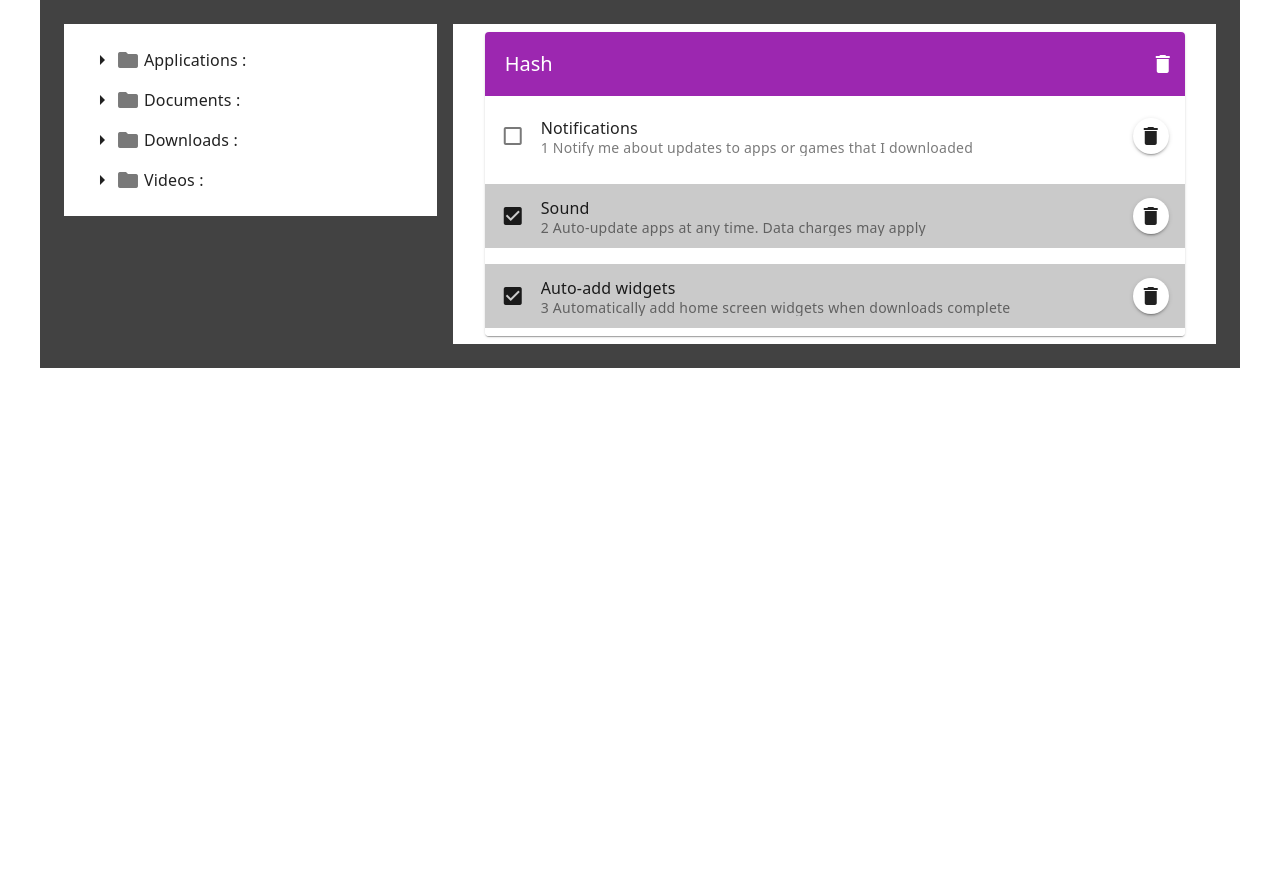
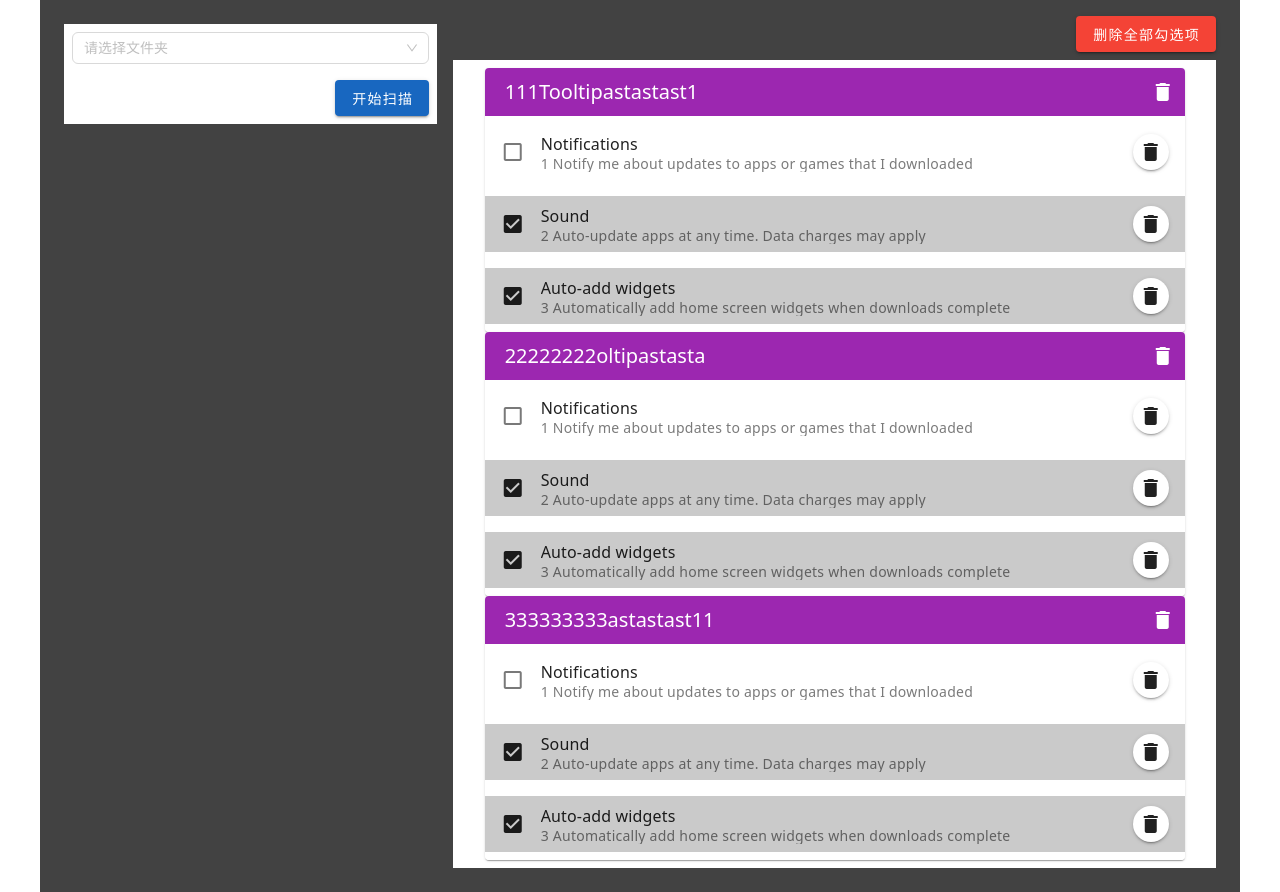
Before and after one commit to yubaoquan/dutor, a Vue app: page /dutor in a window 1280 px wide. Before the commit the page ends 800 px from the top, so only its background shows below. Built offline with nearby package versions, Linux system fonts and the light colour scheme.

Commit message:
feat: 使用 antd 的 tree 组件, 添加删除全部勾选项的 UI;

```diff
--- a/package.json
+++ b/package.json
@@ -13,6 +13,7 @@
     "format": "prettier --write src/"
   },
   "dependencies": {
+    "ant-design-vue": "^4.1.2",
     "pinia": "^2.1.7",
     "vue": "^3.4.21",
     "vue-router": "^4.3.0",
@@ -44,6 +45,7 @@
     "typescript": "~5.4.0",
     "vite": "^5.1.6",
     "vite-plugin-vue-devtools": "^7.0.18",
+    "vite-plugin-vuetify": "^2.0.3",
     "vue-tsc": "^2.0.6"
   }
 }
--- a/src/components/file-list/file-list.vue
+++ b/src/components/file-list/file-list.vue
@@ -1,14 +1,11 @@
 <template>
   <div>
     <v-card class="mx-auto" max-width="700">
-      <v-toolbar color="purple">
+      <v-toolbar color="purple" density="compact">
         <v-toolbar-title>
-          <v-tooltip
-            text="Tooltipastastast11111111111111112222222222222222aetasetaestaaaaaabbbbbbbbbbbbbbbbbbbbasetasetastastaetetestataset"
-            location="bottom"
-          >
+          <v-tooltip :text="hash" location="bottom">
             <template v-slot:activator="{ props }">
-              <div v-bind="props" @click="foo(props)">Hash</div>
+              <div v-bind="props" @click="foo(props)">{{ hash.slice(0, 20) }}</div>
             </template>
           </v-tooltip>
         </v-toolbar-title>
@@ -21,10 +18,11 @@
         lines="two"
         :selected="selected"
         select-strategy="classic"
-        v-for="file in files"
+        v-for="file in props.files"
         :key="file.id"
+        density="compact"
       >
-        <v-list-item :value="file.id">
+        <v-list-item :value="file.id" density="compact">
           <template v-slot:prepend="{ isSelected }">
             <v-list-item-action start>
               <v-checkbox-btn :model-value="isSelected" :update:modelValue="foo"></v-checkbox-btn>
@@ -68,11 +66,22 @@
 </template>
 
 <script lang="ts" setup>
-import { ref } from 'vue';
+import { ref, defineProps } from 'vue';
 import DeleteAllConfirm from './delete-all-confirm.vue';
 
-const foo = (props) => {
-  console.info(`props`, props);
+type FileItem = {
+  id: string;
+  name: string;
+  path: string;
+};
+
+const props = defineProps<{
+  hash: string;
+  files: FileItem[];
+}>();
+
+const foo = (a) => {
+  console.info(`props`, a);
 };
 
 const needConfirm = ref(null);
@@ -117,20 +126,6 @@ const handleDeleteFileCancel = (file) => {
   console.info(`delete file cancel`, file);
   needConfirm.value = null;
 };
-
-const files = [
-  {
-    id: '1',
-    name: 'Notifications',
-    path: '1 Notify me about updates to apps or games that I downloaded',
-  },
-  { id: '2', name: 'Sound', path: '2 Auto-update apps at any time. Data charges may apply' },
-  {
-    id: '3',
-    name: 'Auto-add widgets',
-    path: '3 Automatically add home screen widgets when downloads complete',
-  },
-];
 </script>
 
 <style lang="less" scoped></style>
--- /dev/null
+++ b/src/components/folder-select/folder-select.vue
@@ -0,0 +1,56 @@
+<template>
+  <tree-select
+    v-model:value="value"
+    tree-data-simple-mode
+    style="width: 100%"
+    :dropdown-style="{ maxHeight: '500px', overflow: 'auto' }"
+    placeholder="请选择文件夹"
+    allow-clear
+    :tree-data="treeData"
+    tree-node-filter-prop="label"
+    :load-data="onLoadData"
+  ></tree-select>
+</template>
+
+<script lang="ts" setup>
+import { TreeSelect } from 'ant-design-vue';
+import type { TreeSelectProps } from 'ant-design-vue';
+import { ref, watch } from 'vue';
+
+const value = ref<string>();
+const treeData = ref<TreeSelectProps['treeData']>([
+  { id: 1, pId: 0, value: '1', title: 'Expand to load' },
+  { id: 2, pId: 0, value: '2', title: 'Expand to load' },
+  { id: 3, pId: 0, value: '3', title: 'Tree Node', isLeaf: true },
+]);
+
+watch(value, () => {
+  console.log(value.value);
+});
+
+const genTreeNode = (parentId: number, isLeaf = false): TreeSelectProps['treeData'][number] => {
+  const random = Math.random().toString(36).substring(2, 6);
+  return {
+    id: random,
+    pId: parentId,
+    value: random,
+    title: isLeaf ? 'Tree Node' : 'Expand to load',
+    isLeaf,
+  };
+};
+const onLoadData = (treeNode: TreeSelectProps['treeData'][number]) =>
+  new Promise((resolve) => {
+    const { id } = treeNode.dataRef;
+    setTimeout(() => {
+      treeData.value = treeData.value.concat([
+        genTreeNode(id, false),
+        genTreeNode(id, true),
+        genTreeNode(id, true),
+      ]);
+      console.log(treeData.value);
+      resolve(true);
+    }, 300);
+  });
+</script>
+
+<style lang="less" scoped></style>
--- a/src/views/dutor-view.vue
+++ b/src/views/dutor-view.vue
@@ -3,17 +3,23 @@
     <v-row no-gutters>
       <v-col cols="12" sm="4">
         <v-sheet class="ma-2 pa-2">
-          <v-treeview :items="files" density="compact" selectable>
-            <template v-slot:prepend="{ item, open }">
-              <v-icon v-if="item.children" :icon="open ? 'mdi-folder-open' : 'mdi-folder'"></v-icon>
-              <v-icon v-else icon="mdi-file-document-outline"></v-icon>
-            </template>
-          </v-treeview>
+          <folder-select></folder-select>
+          <div class="mt-4 text-right">
+            <v-btn color="primary" :loading="isLoading" @click="handleStartClick">开始扫描</v-btn>
+          </div>
         </v-sheet>
       </v-col>
       <v-col cols="12" sm="8">
+        <div class="text-right pr-2">
+          <v-btn color="red" @click="handleDeleteAllClick">删除全部勾选项</v-btn>
+        </div>
         <v-sheet class="ma-2 pa-2">
-          <file-list></file-list>
+          <file-list
+            v-for="filesGroup in filesGroups"
+            :key="filesGroup.hash"
+            :hash="filesGroup.hash"
+            :files="filesGroup.files"
+          ></file-list>
         </v-sheet>
       </v-col>
     </v-row>
@@ -21,81 +27,73 @@
 </template>
 
 <script lang="ts" setup>
-import { VTreeview } from 'vuetify/labs/VTreeview';
+import { ref } from 'vue';
 import FileList from '@/components/file-list/file-list.vue';
+import FolderSelect from '@/components/folder-select/folder-select.vue';
 
-const files = [
+const isLoading = ref(false);
+const handleStartClick = () => {
+  isLoading.value = true;
+
+  setTimeout(() => {
+    isLoading.value = false;
+  }, 1000);
+};
+
+const handleDeleteAllClick = () => {
+  console.info(`delete all files`);
+};
+
+const filesGroups = ref([
   {
-    id: 1,
-    title: 'Applications :',
-    children: [
-      { id: 2, title: 'Calendar : app' },
-      { id: 3, title: 'Chrome : app' },
-      { id: 4, title: 'Webstorm : app' },
-    ],
-  },
-  {
-    id: 5,
-    title: 'Documents :',
-    children: [
+    hash: '111Tooltipastastast11111111111111112222222222222222aetasetaestaaaaaabbbbbbbbbbbbbbbbbbbbasetasetastastaetetestataset',
+    files: [
       {
-        id: 6,
-        title: 'vuetify :',
-        children: [
-          {
-            id: 7,
-            title: 'src :',
-            children: [
-              { id: 8, title: 'index : ts' },
-              { id: 9, title: 'bootstrap : ts' },
-            ],
-          },
-        ],
+        id: '1',
+        name: 'Notifications',
+        path: '1 Notify me about updates to apps or games that I downloaded',
       },
+      { id: '2', name: 'Sound', path: '2 Auto-update apps at any time. Data charges may apply' },
       {
-        id: 10,
-        title: 'material2 :',
-        children: [
-          {
-            id: 11,
-            title: 'src :',
-            children: [
-              { id: 12, title: 'v-btn : ts' },
-              { id: 13, title: 'v-card : ts' },
-              { id: 14, title: 'v-window : ts' },
-            ],
-          },
-        ],
+        id: '3',
+        name: 'Auto-add widgets',
+        path: '3 Automatically add home screen widgets when downloads complete',
       },
     ],
   },
   {
-    id: 15,
-    title: 'Downloads :',
-    children: [
-      { id: 16, title: 'October : pdf' },
-      { id: 17, title: 'November : pdf' },
-      { id: 18, title: 'Tutorial : html' },
+    hash: '22222222oltipastastast11111111111111112222222222222222aetasetaestaaaaaabbbbbbbbbbbbbbbbbbbbasetasetastastaetetestataset',
+    files: [
+      {
+        id: '1',
+        name: 'Notifications',
+        path: '1 Notify me about updates to apps or games that I downloaded',
+      },
+      { id: '2', name: 'Sound', path: '2 Auto-update apps at any time. Data charges may apply' },
+      {
+        id: '3',
+        name: 'Auto-add widgets',
+        path: '3 Automatically add home screen widgets when downloads complete',
+      },
     ],
   },
   {
-    id: 19,
-    title: 'Videos :',
-    children: [
+    hash: '333333333astastast11111111111111112222222222222222aetasetaestaaaaaabbbbbbbbbbbbbbbbbbbbasetasetastastaetetestataset',
+    files: [
       {
-        id: 20,
-        title: 'Tutorials :',
-        children: [
-          { id: 21, title: 'Basic layouts : mp4' },
-          { id: 22, title: 'Advanced techniques : mp4' },
-          { id: 23, title: 'All about app : dir' },
-        ],
+        id: '1',
+        name: 'Notifications',
+        path: '1 Notify me about updates to apps or games that I downloaded',
       },
-      { id: 24, title: 'Intro : mov' },
-      { id: 25, title: 'Conference introduction : avi' },
+      { id: '2', name: 'Sound', path: '2 Auto-update apps at any time. Data charges may apply' },
+      {
+        id: '3',
+        name: 'Auto-add widgets',
+        path: '3 Automatically add home screen widgets when downloads complete',
+      },
     ],
   },
-];
+]);
 </script>
 
 <style lang="less" scoped></style>
--- a/vite.config.ts
+++ b/vite.config.ts
@@ -1,15 +1,15 @@
 import { fileURLToPath, URL } from 'node:url';
-
+import vuetify from 'vite-plugin-vuetify';
 import { defineConfig } from 'vite';
 import vue from '@vitejs/plugin-vue';
 import VueDevTools from 'vite-plugin-vue-devtools';
 
 // https://vitejs.dev/config/
 export default defineConfig({
-  plugins: [vue(), VueDevTools()],
+  plugins: [vue(), VueDevTools(), vuetify({ autoImport: true })],
   resolve: {
     alias: {
-      '@': fileURLToPath(new URL('./src', import.meta.url))
-    }
-  }
+      '@': fileURLToPath(new URL('./src', import.meta.url)),
+    },
+  },
 });
```
Also changed, not shown: .eslintrc.cjs, 1 other file (tests, documents, lock files or other folders).
